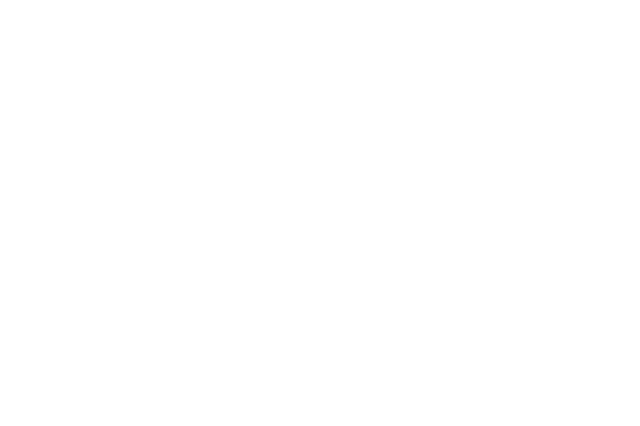
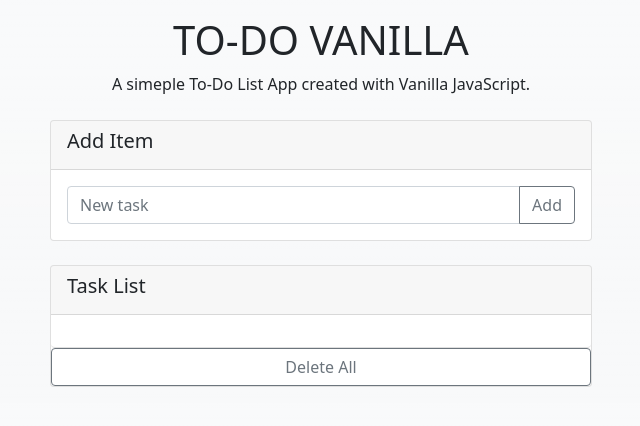
Before and after one commit to junsantilla/to-do-vanilla, a plain HTML site: page index.html in a window 1280 px wide. Shown: the whole page, without its empty margins (319-959 px from the left). Drawn offline with nearby package versions, Linux system fonts and the light colour scheme.

Commit message:
Create UI with Bootstrap

```diff
--- a/index.html
+++ b/index.html
@@ -5,13 +5,40 @@
     <meta http-equiv="X-UA-Compatible" content="IE=edge">
     <meta name="viewport" content="width=device-width, initial-scale=1.0">
     <title>To-Do Vanilla</title>
-
     <!-- CSS only -->
-    <link href="https://cdn.jsdelivr.net/npm/bootstrap@5.1.3/dist/css/bootstrap.min.css" rel="stylesheet" integrity="sha384-1BmE4kWBq78iYhFldvKuhfTAU6auU8tT94WrHftjDbrCEXSU1oBoqyl2QvZ6jIW3" crossorigin="anonymous">
+    <link href="https://cdn.jsdelivr.net/npm/bootstrap@5.1.3/dist/css/bootstrap.min.css" rel="stylesheet"
+        integrity="sha384-1BmE4kWBq78iYhFldvKuhfTAU6auU8tT94WrHftjDbrCEXSU1oBoqyl2QvZ6jIW3" crossorigin="anonymous">
 </head>
-<body>
+<body class="bg-light bg-gradient">
+    <div class="container p-3">
+        <div class="row justify-content-center">
+            <div class="col col-lg-6">
+                <h1 class="text-center text-uppercase">To-Do Vanilla</h1>
+                <p class="text-center mb-4">A simeple To-Do List App created with Vanilla JavaScript.</p>
+                <div class="card d-flex flex-column mb-4">
+                    <div class="card-header">
+                        <h2 class="h5">Add Item</h2>
+                    </div>
+                    <div class="input-group p-3">
+                        <input type="text" class="form-control task-input" placeholder="New task">
+                        <button class="btn btn-outline-secondary add-task" type="button">Add</button>
+                    </div>
+                </div>
+                <div class="card d-flex flex-column">
+                    <div class="card-header">
+                        <h2 class="h5">Task List</h2>
+                    </div>
+                    <ul class="list-group p-3 task-list">
+                    </ul>
+                    <button type="button" class="btn btn-outline-secondary clear-task-list">Delete All</button>
+                </div>
+            </div>
+        </div>
+    </div>
     <!-- JavaScript Bundle with Popper -->
-    <script src="https://cdn.jsdelivr.net/npm/bootstrap@5.1.3/dist/js/bootstrap.bundle.min.js" integrity="sha384-ka7Sk0Gln4gmtz2MlQnikT1wXgYsOg+OMhuP+IlRH9sENBO0LRn5q+8nbTov4+1p" crossorigin="anonymous"></script>
+    <script src="https://cdn.jsdelivr.net/npm/bootstrap@5.1.3/dist/js/bootstrap.bundle.min.js"
+        integrity="sha384-ka7Sk0Gln4gmtz2MlQnikT1wXgYsOg+OMhuP+IlRH9sENBO0LRn5q+8nbTov4+1p"
+        crossorigin="anonymous"></script>
     <script src="app.js"></script>
 </body>
 </html>
```
